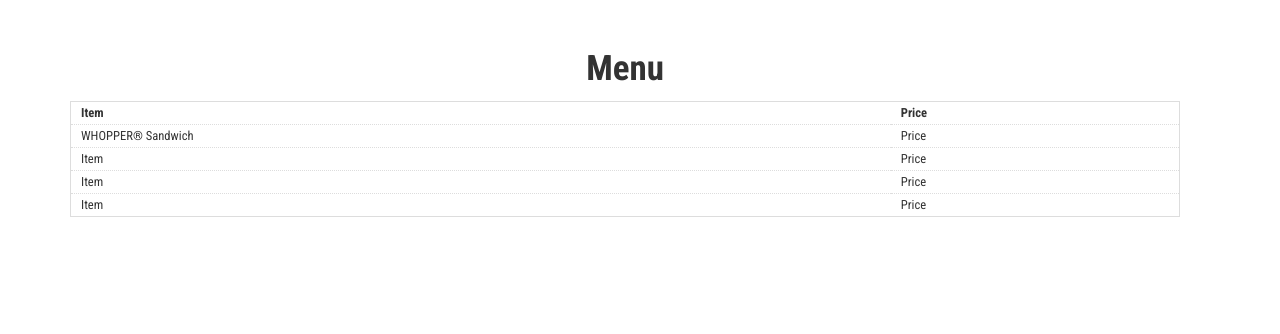
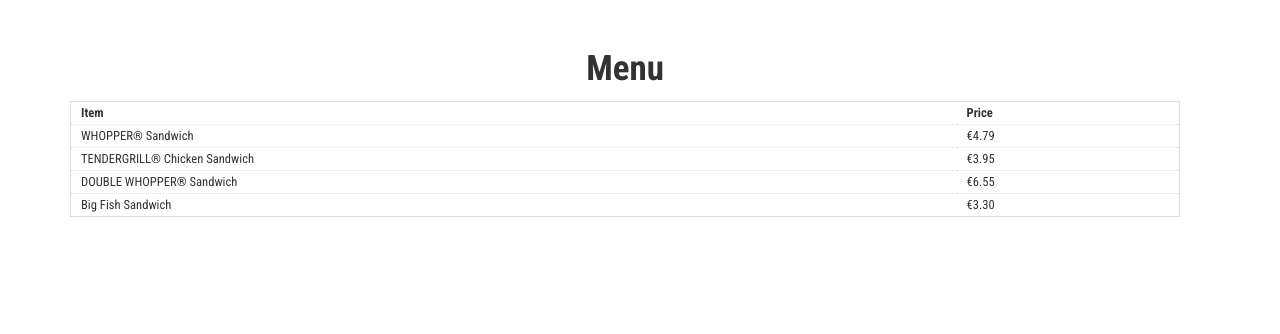
Before and after one commit to vonmises/Fast-Joint, a plain HTML site: page index.html in a window 1280 px wide. Shown: the part 1100-1434 px from the top of the page. Drawn offline with nearby package versions, Linux system fonts and the light colour scheme.

Commit message:
filled menu out

```diff
--- a/index.html
+++ b/index.html
@@ -46,19 +46,19 @@
 					</tr>
 					<tr>
 						<td>WHOPPER&reg; Sandwich</td>
-						<td>Price</td>
+						<td>&euro;4.79</td>
 					</tr>
 					<tr>
-						<td>Item</td>
-						<td>Price</td>
+						<td>TENDERGRILL&reg; Chicken Sandwich</td>
+						<td>&euro;3.95</td>
 					</tr>
 					<tr>
-						<td>Item</td>
-						<td>Price</td>
+						<td>DOUBLE WHOPPER&reg; Sandwich</td>
+						<td>&euro;6.55</td>
 					</tr>
 					<tr>
-						<td>Item</td>
-						<td>Price</td>
+						<td>Big Fish Sandwich</td>
+						<td>&euro;3.30</td>
 					</tr>
 				</table>
 			</div>
```
